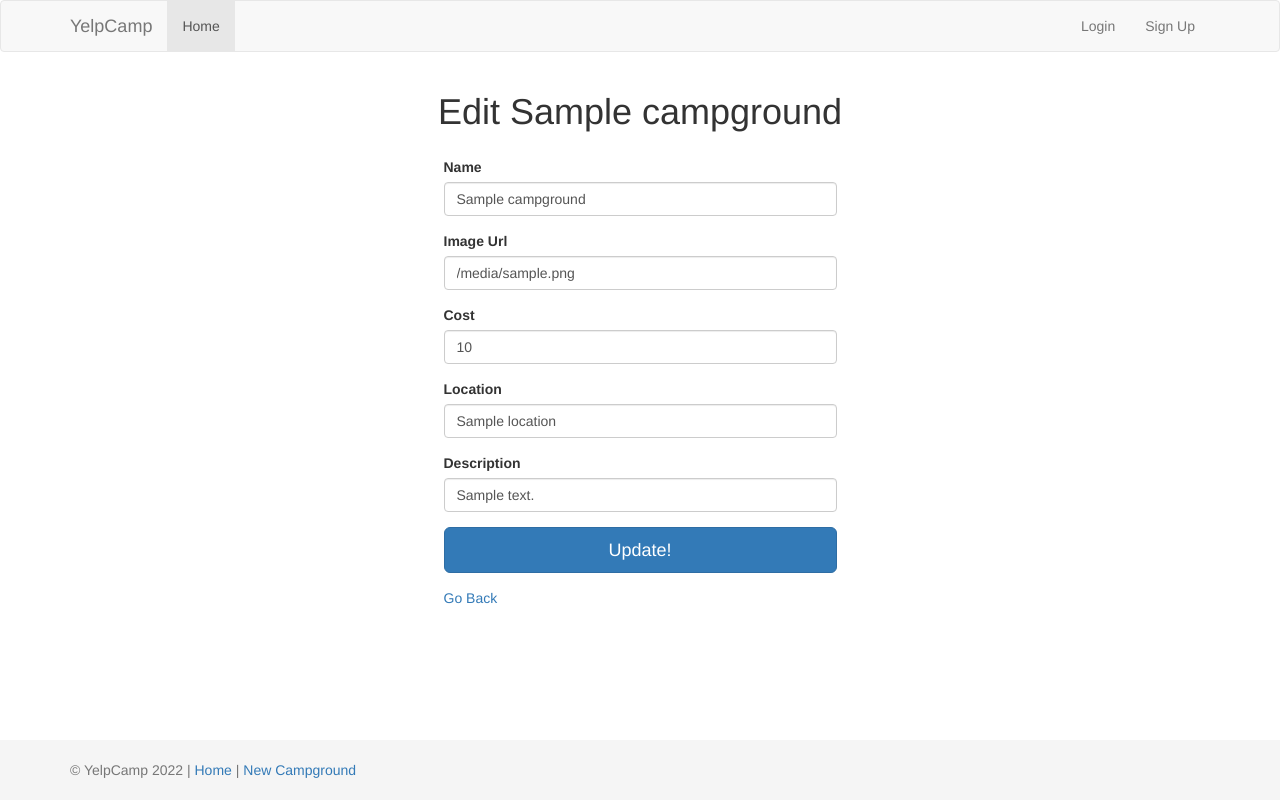
After one commit to CodingJay90/Django_YelpCamp, a Django app: template yelpcamp/campgrounds/templates/campgrounds/campground_edit.html in a window 1280 px wide. The commit adds this page. Run offline with Django 4.2, Linux system fonts and the light colour scheme; the template is opened without the code that fills it: most values are stand-ins (such as "Sample title", 1, 10 or a date in 2020); some libraries are stand-ins or nearby versions.

Commit message:
edit campground

```diff
--- a/yelpcamp/accounts/templates/accounts/login.html
+++ b/yelpcamp/accounts/templates/accounts/login.html
@@ -20,9 +20,6 @@
           placeholder="password"
         />
       </div>
-      {% if request.GET.next %}
-      <input type="hidden" name="next" value="{{ request.GET.next }}" />
-      {% endif %}
       <div class="form-group">
         <button class="btn btn-lg btn-primary btn-block">Login</button>
       </div>
--- /dev/null
+++ b/yelpcamp/campgrounds/templates/campgrounds/campground_edit.html
@@ -0,0 +1,74 @@
+{% extends 'base_layout.html' %} {% block content %}
+<div class="row">
+  <h1 style="text-align: center">Edit {{ campground.name }}</h1>
+  <div style="width: 30%; margin: 25px auto">
+    <form action="{% url 'campgrounds:edit' id=campground.id %}" method="post">
+      {% csrf_token %}
+      <div class="form-group">
+        <label for="name">Name</label>
+        <input
+          class="form-control"
+          type="text"
+          name="name"
+          id="name"
+          value="{{ campground.name }}"
+        />
+      </div>
+      <div class="form-group">
+        <label for="image">Image Url</label>
+        <input
+          class="form-control"
+          type="text"
+          name="image"
+          id="image"
+          pattern="^https:\/\/images\.unsplash\.com\/.*"
+          title="Only images from images.unsplash.com allowed. See link below for instructions."
+          placeholder="https://images.unsplash.com/..."
+          value="{{ campground.image }}"
+          required
+        />
+      </div>
+      <div class="form-group">
+        <label for="cost">Cost</label>
+        <input
+          class="form-control"
+          type="number"
+          name="cost"
+          id="cost"
+          value="{{ campground.cost }}"
+          step="0.01"
+          min="0"
+          required
+        />
+      </div>
+      <div class="form-group">
+        <label for="location">Location</label>
+        <input
+          class="form-control"
+          type="text"
+          name="location"
+          id="location"
+          value="{{ campground.location }}"
+        />
+      </div>
+      <div class="form-group">
+        <label for="description">Description</label>
+        <input
+          class="form-control"
+          type="text"
+          name="description"
+          id="description"
+          value="{{ campground.description }}"
+        />
+      </div>
+      {% if request.GET.next %}
+      <input type="hidden" name="next" value="{{ request.GET.next }}" />
+      {% endif %}
+      <div class="form-group">
+        <button class="btn btn-lg btn-primary btn-block">Update!</button>
+      </div>
+    </form>
+    <a href="/campgrounds">Go Back</a>
+  </div>
+</div>
+{% endblock %}
--- a/yelpcamp/campgrounds/urls.py
+++ b/yelpcamp/campgrounds/urls.py
@@ -5,5 +5,7 @@ app_name = 'campgrounds'
 
 urlpatterns = [
     path("", views.campgrounds_list, name='home'),
-    path('<str:id>/', views.campground_detail, name='detail')
+    path('<str:id>/', views.campground_detail, name='detail'),
+    path('edit/<str:id>/', views.campground_edit, name='edit'),
+    path('delete/<str:id>/', views.campground_delete, name='delete'),
 ]
```
Also changed, not shown: yelpcamp/campgrounds/templates/campgrounds/campground_detail.html (+16 -4 lines), yelpcamp/campgrounds/views.py (+31 -1 lines), yelpcamp/campgrounds/templates/campgrounds/add_campground.html (added).
